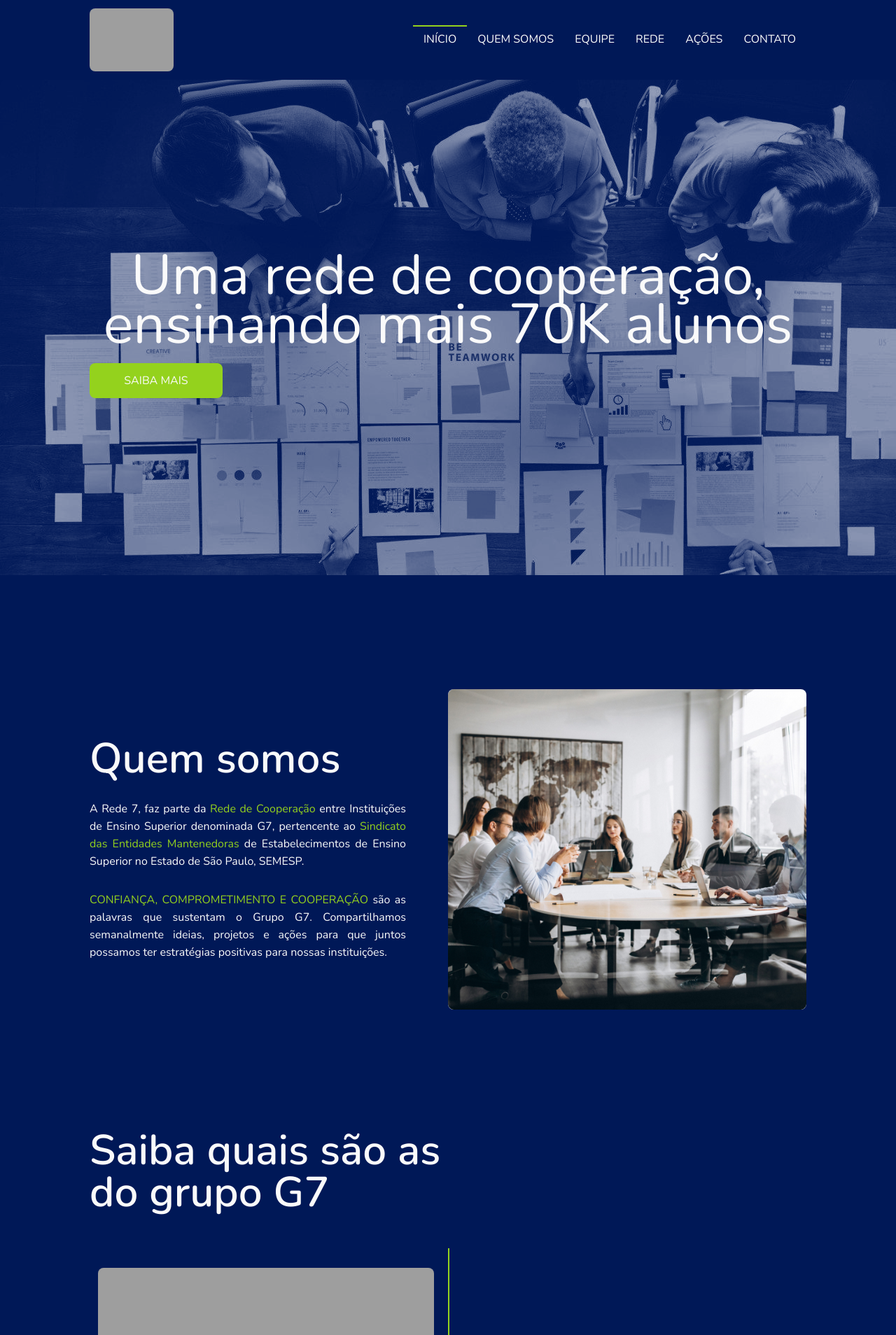
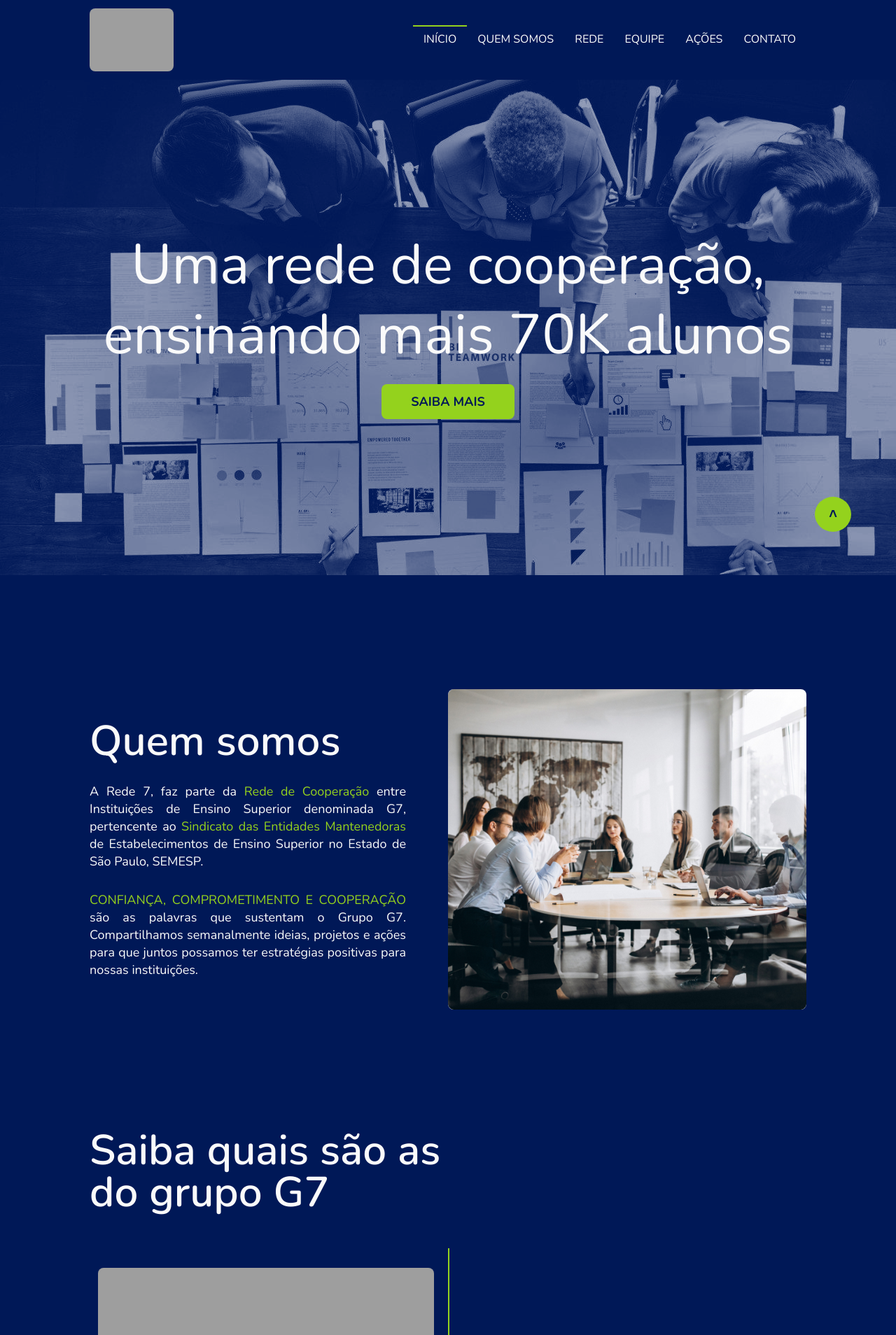
Before and after one commit to natasha-m-oliveira/g7, a PHP site: page / in a window 1280 px wide. Shown: the top 1908 px of the page at 70% size. Run offline with PHP 8.4, Linux system fonts and the light colour scheme; grey boxes are pictures that could not be loaded.

Commit message:
corrections

```diff
--- a/index.html
+++ b/index.html
@@ -47,8 +47,8 @@
                 <ul role="menu" id="menu">
                     <li><a href="#outset" data-menu-item class="current">INÍCIO</a></li>
                     <li><a href="#about" data-menu-item>QUEM SOMOS</a></li>
+                    <li><a href="#network" data-menu-item>REDE</a></li>
                     <li><a href="#team" data-menu-item>EQUIPE</a></li>
-                    <li><a href="#network" data-menu-item>REDE</a></li>
                     <li><a href="#actions" data-menu-item>AÇÕES</a></li>
                     <li><a href="#contact" data-menu-item>CONTATO</a></li>
                 </ul>
@@ -56,6 +56,9 @@
         </header>
         <main>
             <div class="container">
+                <div class="anchor">
+                    <a href="#" id="top-of-page" class="button">&#708;</a>
+                </div>
                 <div class="outset">
                     <div class="description">
                         <H1>Uma rede de cooperação, ensinando mais 70K alunos</H1>
@@ -78,7 +81,7 @@
                     <img src="./images/group-people-working.jpg" alt="Grupo de executivos discutindo">
                 </div>
                 <div class="space"></div>
-                <div class="box">
+                <div class="box" id="network">
                     <div class="title">
                         <h2>Saiba quais são as <br/> do grupo G7</h2>
                     </div>
@@ -195,7 +198,7 @@
                     </div>
                 </div>
                 <div class="space"></div>
-                <div class="team title">
+                <div class="team title" id="team">
                     <h2 data-team-title>Conheça o time<br/>principal do grupo G7</h2>
                 </div>
                 <div class="left team">
@@ -309,7 +312,9 @@
                 </div>
             </div>
             <div class="second-line">
-                <p>Copyright © 2021 by <a href="https://github.com/natasha-m-oliveira">Natasha M Oliveira</a></p>
+                <p>Copyright © 2021</p>
+                <p>Design by <a>Luisa Camerini</a></p>
+                <p>Development by <a href="https://github.com/natasha-m-oliveira">Natasha M Oliveira</a></p>
             </div>
         </footer>
     </div>
--- a/styles/global.css
+++ b/styles/global.css
@@ -49,7 +49,7 @@ input, textarea, button, .button {
 body, button, input, textarea {
     /*intervalo de tamanho
     mínimo; ideal; máximo*/
-    font-size: clamp(14px, 1.6rem, 2vw);
+    font-size: clamp(14px, 1.8rem, 2vw);
     font-family: 'Nunito', sans-serif;
     color: var(--white);
 }
@@ -67,7 +67,7 @@ button, .button {
     align-items: center;
     justify-content: center;
     background: var(--green);
-    color: var(--white);
+    color: var(--blue-dark);
     transition: filter .2s;
     cursor: pointer;
 }
@@ -116,6 +116,7 @@ button:hover, .button:hover {
     color: var(--white);
     line-height: 2.72rem;
     border-radius: 0;
+    font-size: clamp(14px, 1.6rem, 2vw);
     font-weight: 400;
     text-transform: uppercase;
     text-decoration: none;
@@ -154,11 +155,33 @@ html {
     scroll-margin-top: 5rem;
 }
 
+.container .anchor {
+    height: 100vh;
+    position: absolute;
+    z-index: 1000;
+}
+
+.container .anchor #top-of-page {
+    position: fixed;
+    bottom: 5%;
+    right: 5%;
+    padding: 2rem;
+    display: flex;
+    flex-direction: column;
+    align-items: flex-end;
+    background-color: var(--green);
+    border-radius: 50%;
+}
+
+.container .anchor a{
+    font-weight: 700;
+    font-size: clamp(14px, 2rem, 2vw);
+}
+
 @media (max-width: 60rem) {
     .content {
         width: 100%;
         margin: 0;
-        overflow-x: hidden;
     }
     .content header {
         width: 100%;
--- a/styles/home.css
+++ b/styles/home.css
@@ -47,7 +47,7 @@ main .container {
 
 h1 {
     font-size: 8rem;
-    line-height: 7rem;
+    line-height: 10rem;
     font-weight: 400;
     text-align: center;
     margin-bottom: 2rem;
@@ -81,13 +81,12 @@ p{
     min-height: 70rem;
     display: flex;
     align-items: center;
-    /* background-position: center !important;
-    background-size: contain !important;
-    background-repeat: no-repeat !important;
-    transition: all 0.3s; */
 }
 .outset .description .button {
     background: var(--green);
+    color: var(--blue-dark);
+    font-weight: 700;
+    margin: 0 auto;
     width: 19rem;
 }
 
@@ -358,6 +357,7 @@ p{
     /* background: black; */
     background: linear-gradient(var(--purple), var(--blue));
     border-radius: 0;
+    font-size: clamp(14px, 1.6rem, 2vw);
 }
 
 footer .first-line {
```
